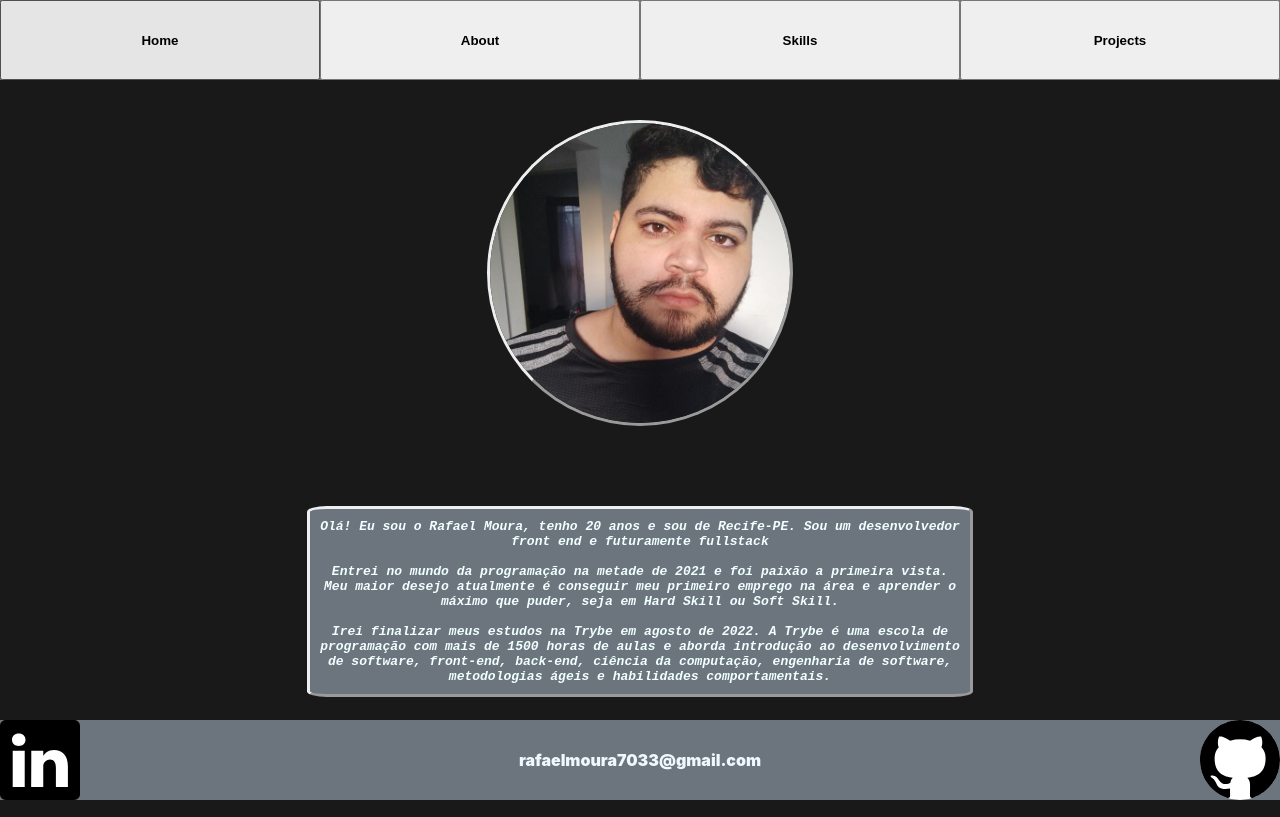
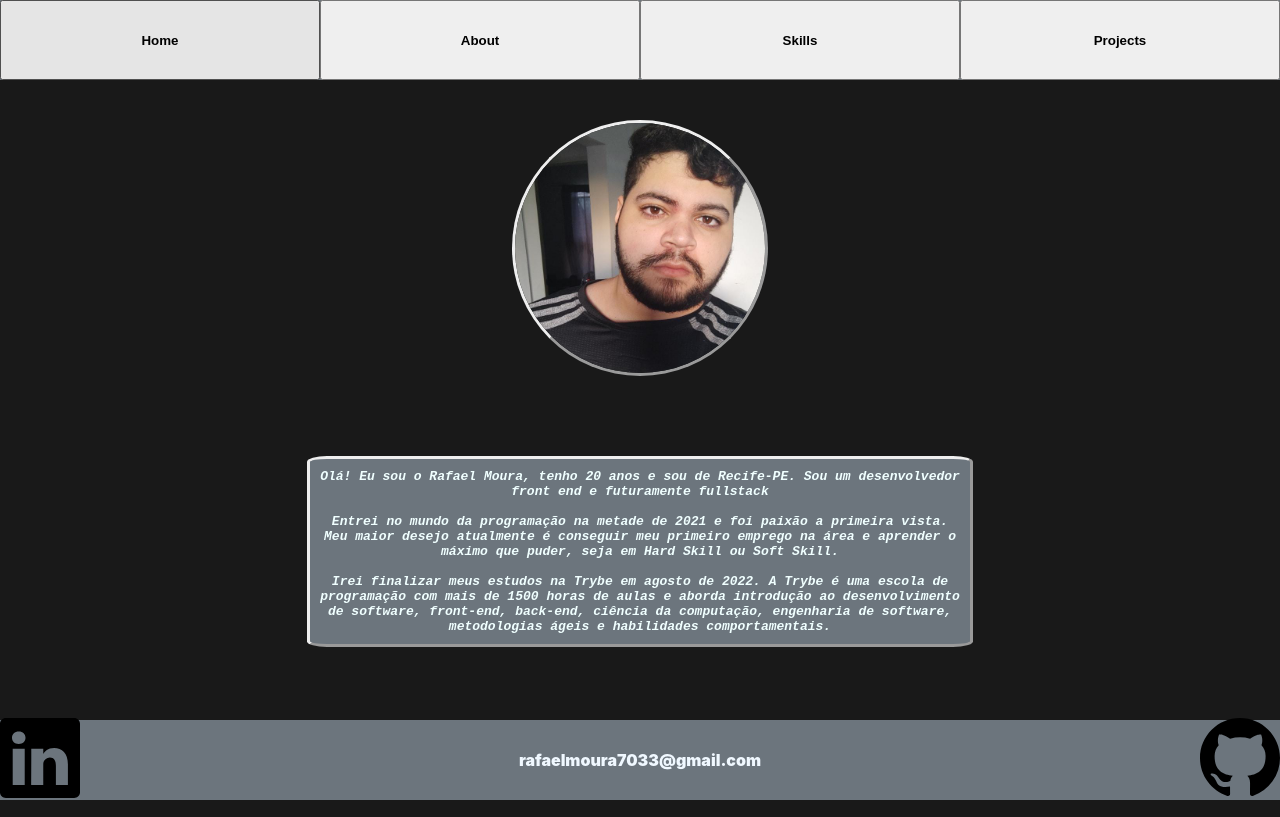
Before and after one commit to RafaelMoura11/portfolio, a React (Create React App) app: page /about in a window 1280 px wide. Built offline with nearby package versions, Linux system fonts and the light colour scheme; the HTML template or start-up script is replaced by a standard one.

Commit message:
Alterando tamanho do header, do footer e da foto

```diff
--- a/src/App.css
+++ b/src/App.css
@@ -22,6 +22,26 @@
   height: 10vh;
   position: fixed;
   bottom: 0;
+}
+
+.contact{
+  width: 10vh;
+  height: 10vh;
+}
+
+@media ( max-height: 350px ) {
+  #footer{
+    width: 100%;
+    height: 40px;
+  }
+  .contact{
+    width: 35px;
+    height: 35px;
+  }
+  #header {
+    width: 100%;
+    height: 40px;
+  }
 }
 
 #home {
@@ -75,7 +95,7 @@
 }
 
 #eu{
-  width: 300px;
+  width: 250px;
   border-radius: 50%;
   margin-bottom: 10vh;
   border-style: outset;
@@ -93,18 +113,6 @@
   border-radius: 3%;
   padding: 10px;
   border-style: outset;
-}
-
-.contact{
-  width: 10vh;
-  height: 10vh;
-}
-
-.background-contact {
-  width: 10vh;
-  height: 10vh;
-  background-color: white;
-  border-radius: 50%;
 }
 
 @media ( max-width: 1000px ) {
```
